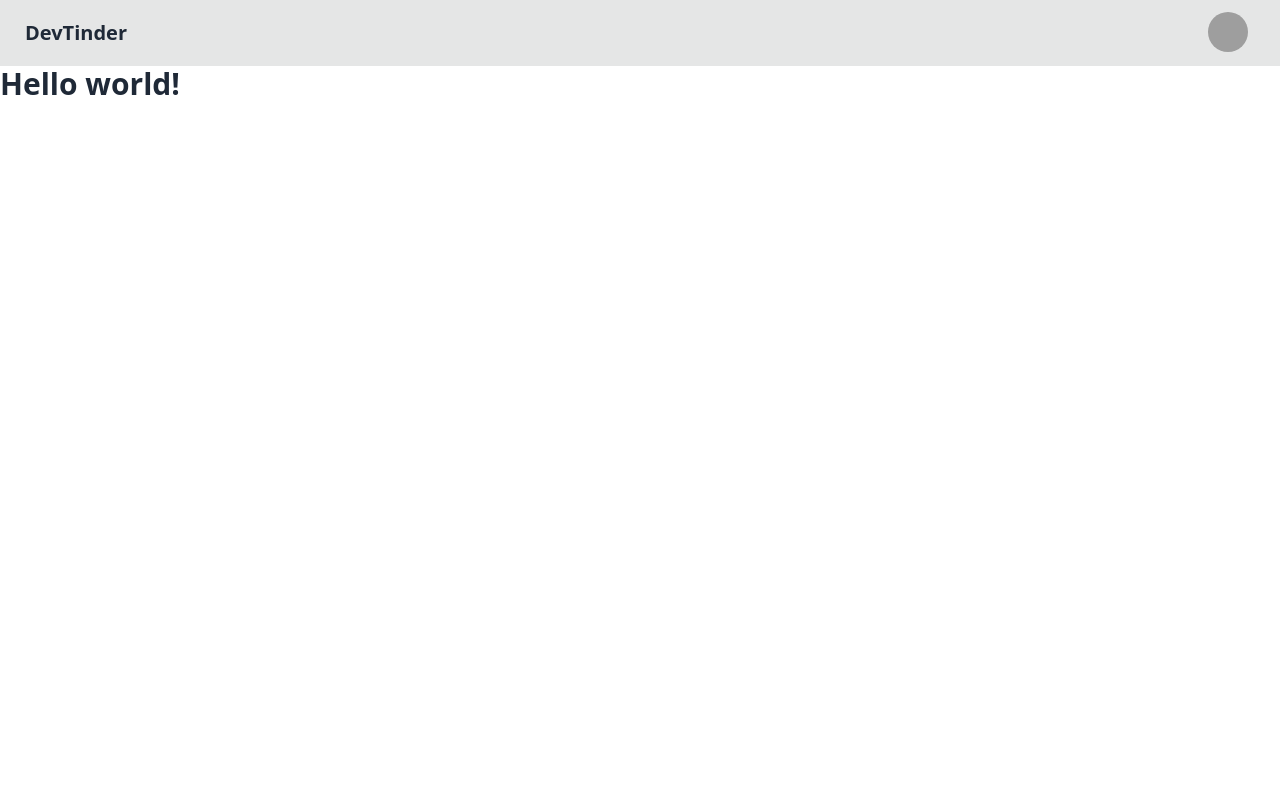
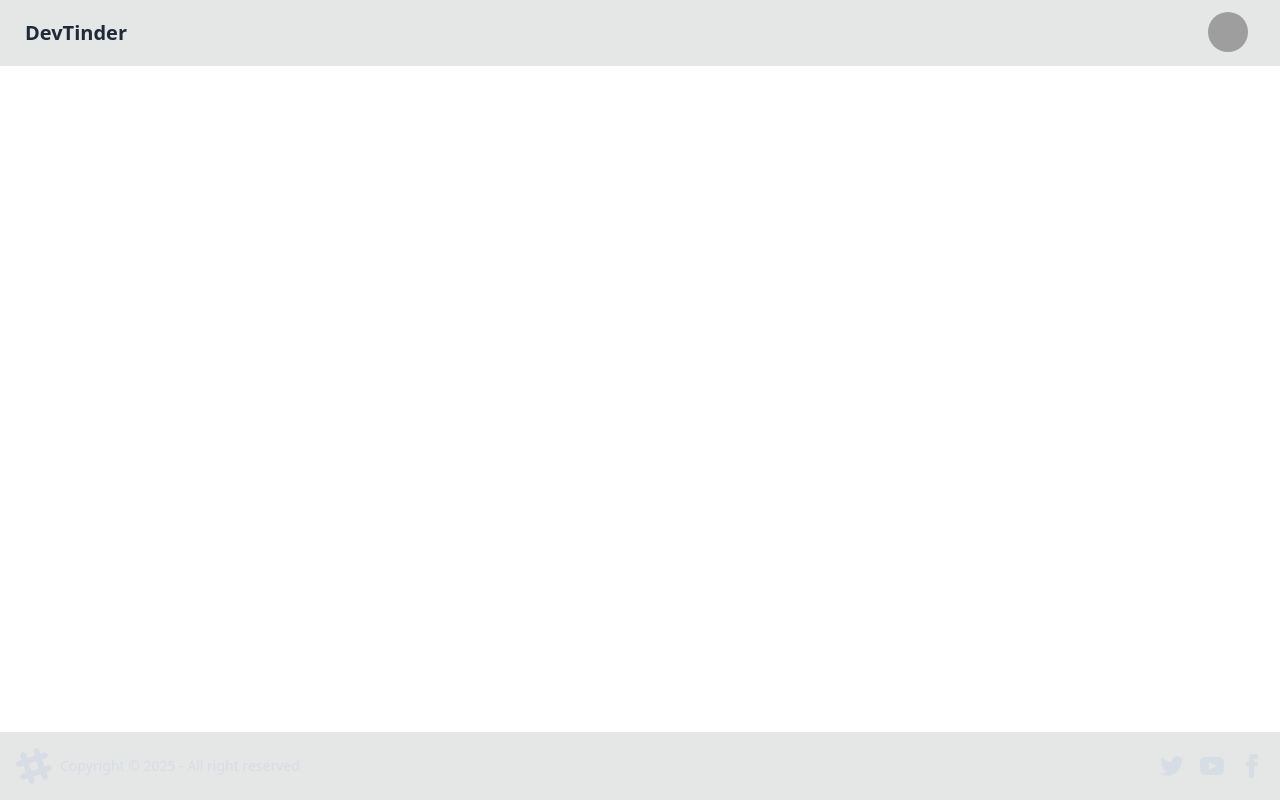
Before and after one commit to aryamansrivastava/DevTinder-Web, a React (Vite) app: page / in a window 1280 px wide. Built offline with nearby package versions, Linux system fonts and the light colour scheme; grey boxes are pictures that could not be loaded.

Commit message:
Created navbar footer body component

```diff
--- a/package.json
+++ b/package.json
@@ -12,7 +12,8 @@
   "dependencies": {
     "@tailwindcss/vite": "^4.0.1",
     "react": "^18.3.1",
-    "react-dom": "^18.3.1"
+    "react-dom": "^18.3.1",
+    "react-router-dom": "^7.1.3"
   },
   "devDependencies": {
     "@eslint/js": "^9.17.0",
--- a/src/App.jsx
+++ b/src/App.jsx
@@ -1,39 +1,19 @@
+import { BrowserRouter, Route, Routes } from "react-router-dom";
+import Body from "./Body";
+import Login from "./Login";
+import Profile from "./Profile";
+
 function App() {
-
   return (
     <>
-      <div className="navbar bg-base-300">
-      <div className="flex-1">
-        <a className="btn btn-ghost text-xl">DevTinder</a>
-      </div>
-      <div className="flex-none gap-2">
-        <div className="form-control"></div>
-        <div className="dropdown dropdown-end mx-5">
-          <div tabIndex={0} role="button" className="btn btn-ghost btn-circle avatar">
-            <div className="w-10 rounded-full">
-              <img
-                alt="Tailwind CSS Navbar component"
-                src="https://img.daisyui.com/images/stock/photo-1534528741775-53994a69daeb.webp" />
-            </div>
-          </div>
-          <ul
-            tabIndex={0}
-            className="menu menu-sm dropdown-content bg-base-100 rounded-box z-[1] mt-3 w-52 p-2 shadow">
-            <li>
-              <a className="justify-between">
-                Profile
-                <span className="badge">New</span>
-              </a>
-            </li>
-            <li><a>Settings</a></li>
-            <li><a>Logout</a></li>
-          </ul>
-        </div>
-      </div>
-      </div>
-      <h1 className="text-3xl font-bold">
-      Hello world!
-    </h1>
+      <BrowserRouter basename="/">
+        <Routes>
+          <Route path="/" element={<Body />}>
+            <Route path="/login" element={<Login/>} />
+            <Route path="/profile" element={<Profile/>} />
+          </Route>
+        </Routes>
+      </BrowserRouter>
     </>
   );
 }
--- /dev/null
+++ b/src/Body.jsx
@@ -0,0 +1,14 @@
+import Navbar from "./Navbar";
+import { Outlet } from "react-router-dom";
+import Footer from "./Footer";
+const Body = () => {
+  return (
+    <div>
+        <Navbar/>
+        <Outlet/>
+        <Footer/>
+    </div>
+  );
+};
+
+export default Body;
--- /dev/null
+++ b/src/Footer.jsx
@@ -0,0 +1,57 @@
+const Footer = () => {
+  return (
+    <footer className="footer bg-base-300 text-neutral-content items-center p-4 fixed bottom-0">
+  <aside className="grid-flow-col items-center">
+    <svg
+      width="36"
+      height="36"
+      viewBox="0 0 24 24"
+      xmlns="http://www.w3.org/2000/svg"
+      fillRule="evenodd"
+      clipRule="evenodd"
+      className="fill-current">
+      <path
+        d="M22.672 15.226l-2.432.811.841 2.515c.33 1.019-.209 2.127-1.23 2.456-1.15.325-2.148-.321-2.463-1.226l-.84-2.518-5.013 1.677.84 2.517c.391 1.203-.434 2.542-1.831 2.542-.88 0-1.601-.564-1.86-1.314l-.842-2.516-2.431.809c-1.135.328-2.145-.317-2.463-1.229-.329-1.018.211-2.127 1.231-2.456l2.432-.809-1.621-4.823-2.432.808c-1.355.384-2.558-.59-2.558-1.839 0-.817.509-1.582 1.327-1.846l2.433-.809-.842-2.515c-.33-1.02.211-2.129 1.232-2.458 1.02-.329 2.13.209 2.461 1.229l.842 2.515 5.011-1.677-.839-2.517c-.403-1.238.484-2.553 1.843-2.553.819 0 1.585.509 1.85 1.326l.841 2.517 2.431-.81c1.02-.33 2.131.211 2.461 1.229.332 1.018-.21 2.126-1.23 2.456l-2.433.809 1.622 4.823 2.433-.809c1.242-.401 2.557.484 2.557 1.838 0 .819-.51 1.583-1.328 1.847m-8.992-6.428l-5.01 1.675 1.619 4.828 5.011-1.674-1.62-4.829z"></path>
+    </svg>
+    <p>Copyright © {new Date().getFullYear()} - All right reserved</p>
+  </aside>
+  <nav className="grid-flow-col gap-4 md:place-self-center md:justify-self-end">
+    <a>
+      <svg
+        xmlns="http://www.w3.org/2000/svg"
+        width="24"
+        height="24"
+        viewBox="0 0 24 24"
+        className="fill-current">
+        <path
+          d="M24 4.557c-.883.392-1.832.656-2.828.775 1.017-.609 1.798-1.574 2.165-2.724-.951.564-2.005.974-3.127 1.195-.897-.957-2.178-1.555-3.594-1.555-3.179 0-5.515 2.966-4.797 6.045-4.091-.205-7.719-2.165-10.148-5.144-1.29 2.213-.669 5.108 1.523 6.574-.806-.026-1.566-.247-2.229-.616-.054 2.281 1.581 4.415 3.949 4.89-.693.188-1.452.232-2.224.084.626 1.956 2.444 3.379 4.6 3.419-2.07 1.623-4.678 2.348-7.29 2.04 2.179 1.397 4.768 2.212 7.548 2.212 9.142 0 14.307-7.721 13.995-14.646.962-.695 1.797-1.562 2.457-2.549z"></path>
+      </svg>
+    </a>
+    <a>
+      <svg
+        xmlns="http://www.w3.org/2000/svg"
+        width="24"
+        height="24"
+        viewBox="0 0 24 24"
+        className="fill-current">
+        <path
+          d="M19.615 3.184c-3.604-.246-11.631-.245-15.23 0-3.897.266-4.356 2.62-4.385 8.816.029 6.185.484 8.549 4.385 8.816 3.6.245 11.626.246 15.23 0 3.897-.266 4.356-2.62 4.385-8.816-.029-6.185-.484-8.549-4.385-8.816zm-10.615 12.816v-8l8 3.993-8 4.007z"></path>
+      </svg>
+    </a>
+    <a>
+      <svg
+        xmlns="http://www.w3.org/2000/svg"
+        width="24"
+        height="24"
+        viewBox="0 0 24 24"
+        className="fill-current">
+        <path
+          d="M9 8h-3v4h3v12h5v-12h3.642l.358-4h-4v-1.667c0-.955.192-1.333 1.115-1.333h2.885v-5h-3.808c-3.596 0-5.192 1.583-5.192 4.615v3.385z"></path>
+      </svg>
+    </a>
+  </nav>
+</footer>
+  );
+};
+
+export default Footer;
--- /dev/null
+++ b/src/Login.jsx
@@ -0,0 +1,5 @@
+const Login = () => {
+  return <div>Login</div>;
+};
+
+export default Login;
--- /dev/null
+++ b/src/Navbar.jsx
@@ -0,0 +1,35 @@
+const Navbar = () => {
+  return (
+    <div className="navbar bg-base-300">
+    <div className="flex-1">
+      <a className="btn btn-ghost text-xl">DevTinder</a>
+    </div>
+    <div className="flex-none gap-2">
+      <div className="form-control"></div>
+      <div className="dropdown dropdown-end mx-5">
+        <div tabIndex={0} role="button" className="btn btn-ghost btn-circle avatar">
+          <div className="w-10 rounded-full">
+            <img
+              alt="Tailwind CSS Navbar component"
+              src="https://img.daisyui.com/images/stock/photo-1534528741775-53994a69daeb.webp" />
+          </div>
+        </div>
+        <ul
+          tabIndex={0}
+          className="menu menu-sm dropdown-content bg-base-100 rounded-box z-[1] mt-3 w-52 p-2 shadow">
+          <li>
+            <a className="justify-between">
+              Profile
+              <span className="badge">New</span>
+            </a>
+          </li>
+          <li><a>Settings</a></li>
+          <li><a>Logout</a></li>
+        </ul>
+      </div>
+    </div>
+    </div>
+  );
+};
+
+export default Navbar;
--- /dev/null
+++ b/src/Profile.jsx
@@ -0,0 +1,7 @@
+const Profile = () => {
+  return (
+    <div>Profile</div>
+  );
+};
+
+export default Profile;
```
Also changed, not shown: 2 other files (tests, documents, lock files or other folders).
